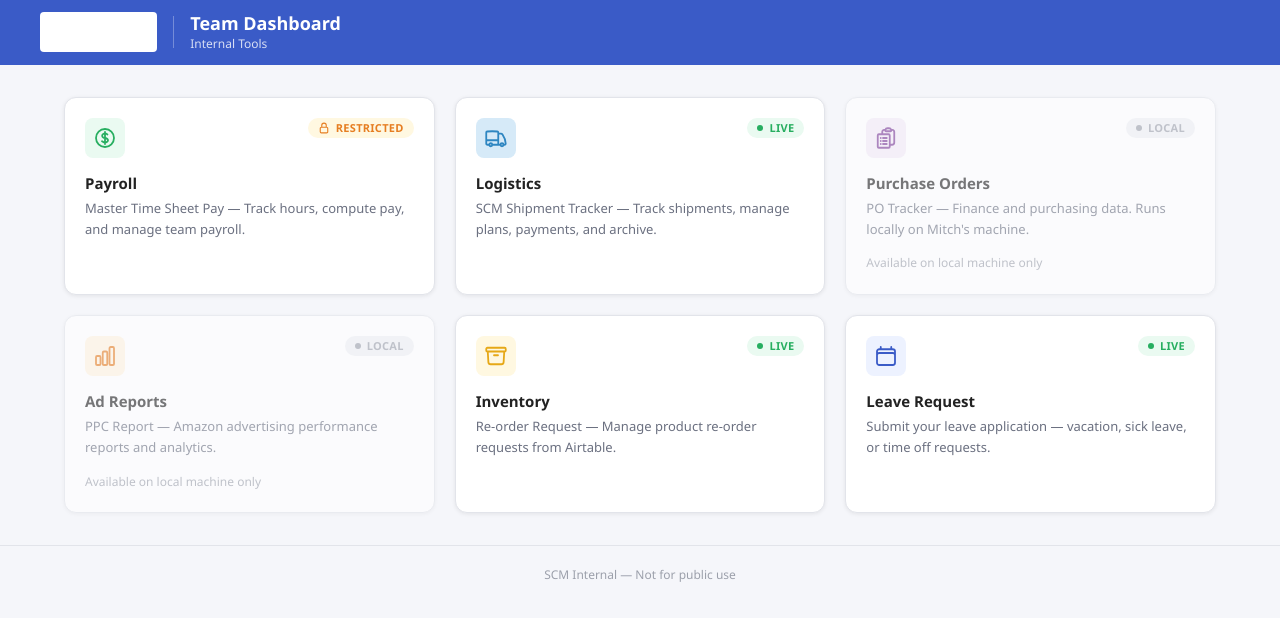
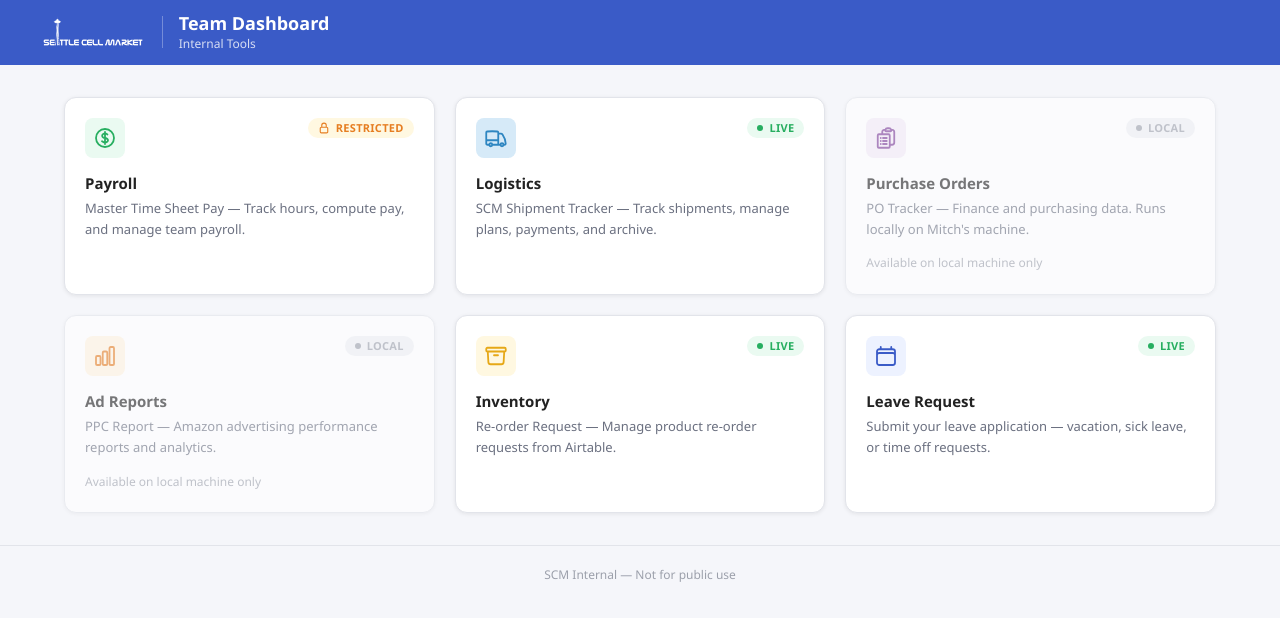
Before and after one commit to june648/scm-dashboard, a Next.js app: page / in a window 1280 px wide. Shown: the top 618 px of the page. Built offline with nearby package versions, Linux system fonts and the light colour scheme.

Commit message:
Use transparent PNG logo

```diff
--- a/app/page.tsx
+++ b/app/page.tsx
@@ -277,9 +277,9 @@ export default function Dashboard() {
       >
         <div className="mx-auto flex max-w-[1200px] items-center gap-4">
           <img
-            src="/logo.jpg"
+            src="/logo.png"
             alt="Seattle Cell Market"
-            className="h-10 rounded"
+            className="h-9"
             style={{ filter: "brightness(0) invert(1)" }}
           />
           <div className="h-8 w-px bg-white/30"></div>
```
Also changed, not shown: public/logo.png (added).
